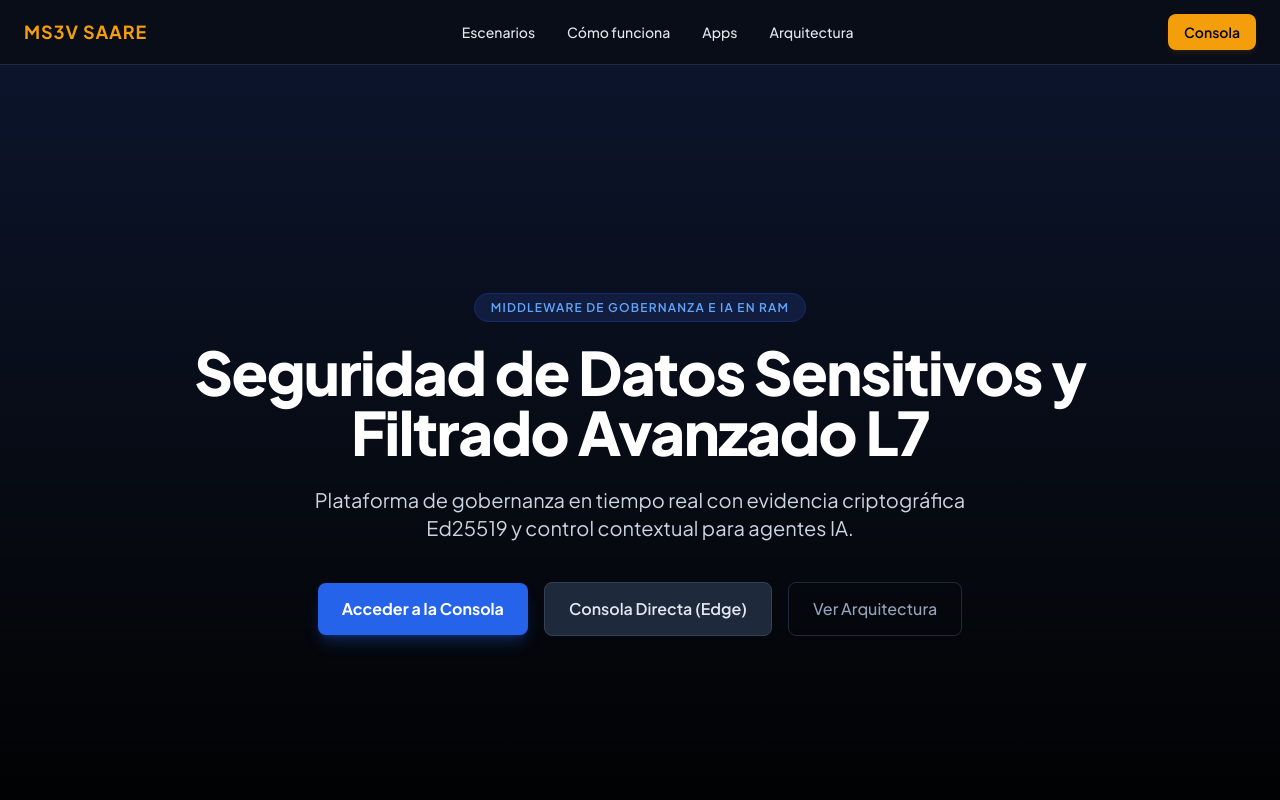
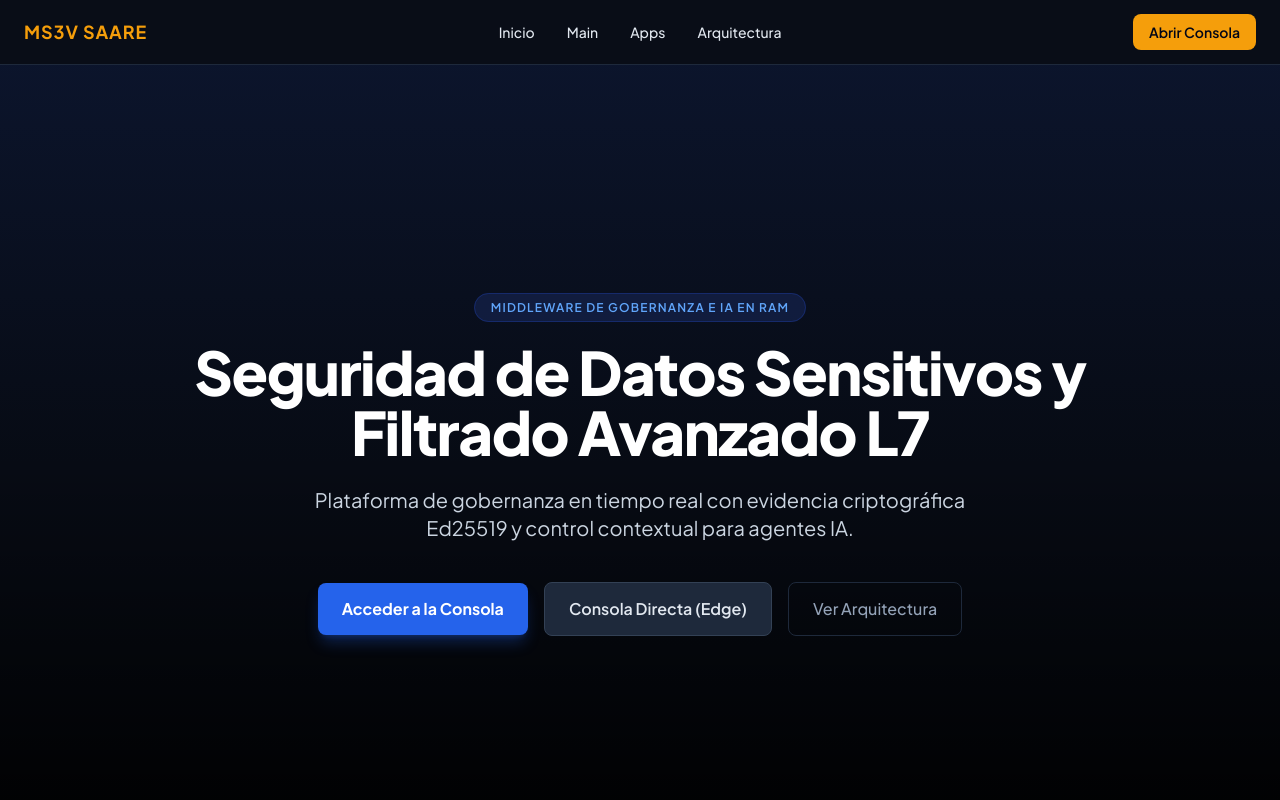
Before and after one commit to alfonsoferrertorres-cyber/saare-suite, a React (Vite) app in the folder saare-suite/: page / in a window 1280 px wide. Shown: the top 800 px of the page. Built offline with nearby package versions, Linux system fonts and the light colour scheme.

Commit message:
fix: actualizacion completa de App.jsx con rutas y navegacion

```diff
--- a/saare-suite/src/App.jsx
+++ b/saare-suite/src/App.jsx
@@ -1,41 +1,36 @@
 import React from 'react';
-import { BrowserRouter, Routes, Route, Navigate, Link, useLocation } from 'react-router-dom';
+import { BrowserRouter, Routes, Route, Navigate, Link } from 'react-router-dom';
 import Home from './pages/Home';
-import OperationCenter from './pages/OperationCenter';
-
-// Componentes adicionales si los tienes en la carpeta pages
 import Apps from './pages/Apps';
 import Main from './pages/Main';
 import Arquitectura from './pages/Arquitectura';
 
 function Navbar() {
-  const location = useLocation();
-
-  // No mostrar la barra superior dentro de la consola de operaciones
-  if (location.pathname === '/console') return null;
-
   return (
     <header className="sticky top-0 z-50 bg-[#0B0F19]/90 backdrop-blur-md border-b border-slate-800 text-slate-200">
       <div className="max-w-7xl mx-auto px-6 h-16 flex items-center justify-between">
+        {/* Logo / Título */}
         <Link to="/" className="text-amber-500 font-bold text-lg tracking-wider hover:opacity-90 transition-opacity">
           MS3V SAARE
         </Link>
 
-        {/* Pestañas de navegación */}
+        {/* Pestañas de Navegación de la Suite */}
         <nav className="flex items-center space-x-8 text-sm font-medium">
-          <a href="#escenarios" className="hover:text-amber-400 transition-colors">Escenarios</a>
-          <a href="#como-funciona" className="hover:text-amber-400 transition-colors">Cómo funciona</a>
+          <Link to="/" className="hover:text-amber-400 transition-colors">Inicio</Link>
+          <Link to="/main" className="hover:text-amber-400 transition-colors">Main</Link>
           <Link to="/apps" className="hover:text-amber-400 transition-colors">Apps</Link>
           <Link to="/arquitectura" className="hover:text-amber-400 transition-colors">Arquitectura</Link>
         </nav>
 
-        {/* Acceso a la Consola */}
-        <Link
-          to="/console"
-          className="bg-amber-500 hover:bg-amber-600 text-slate-950 font-semibold px-4 py-2 rounded-lg text-sm transition-all shadow-md shadow-amber-500/10"
+        {/* Botón de Entrada */}
+        <a
+          href="https://master.saare-console.pages.dev"
+          target="_blank"
+          rel="noopener noreferrer"
+          className="bg-amber-500 hover:bg-amber-600 text-slate-950 font-semibold px-4 py-2 rounded-lg text-sm transition-all"
         >
-          Consola
-        </Link>
+          Abrir Consola
+        </a>
       </div>
     </header>
   );
@@ -51,7 +46,6 @@ export default function App() {
           <Route path="/main" element={<Main />} />
           <Route path="/apps" element={<Apps />} />
           <Route path="/arquitectura" element={<Arquitectura />} />
-          <Route path="/console" element={<OperationCenter />} />
           <Route path="*" element={<Navigate to="/" replace />} />
         </Routes>
       </div>
```
